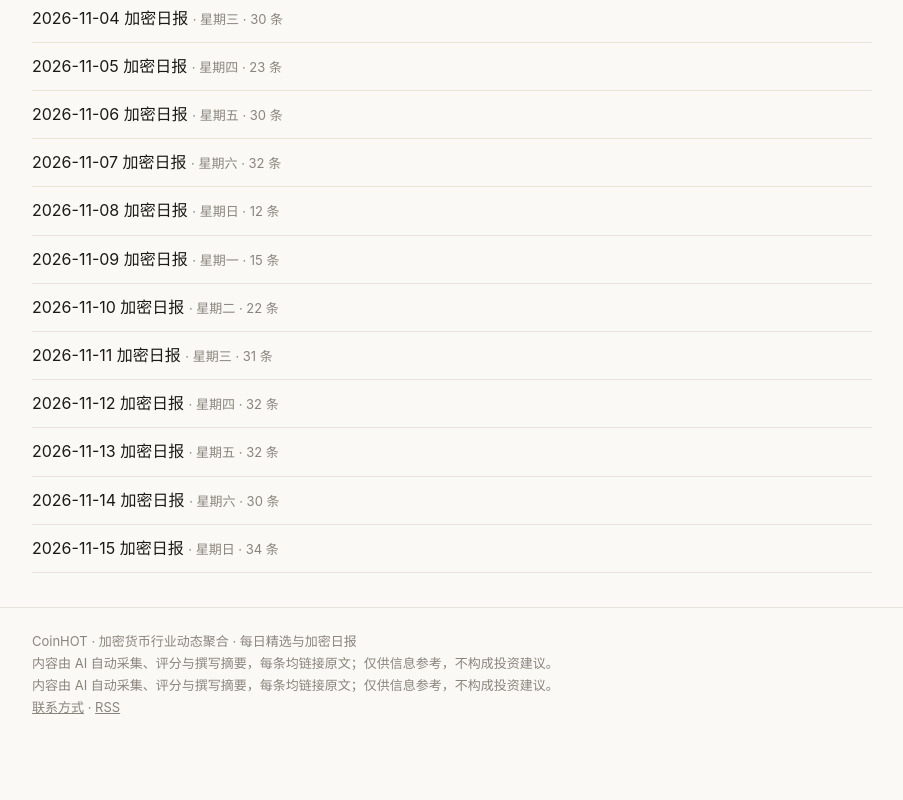
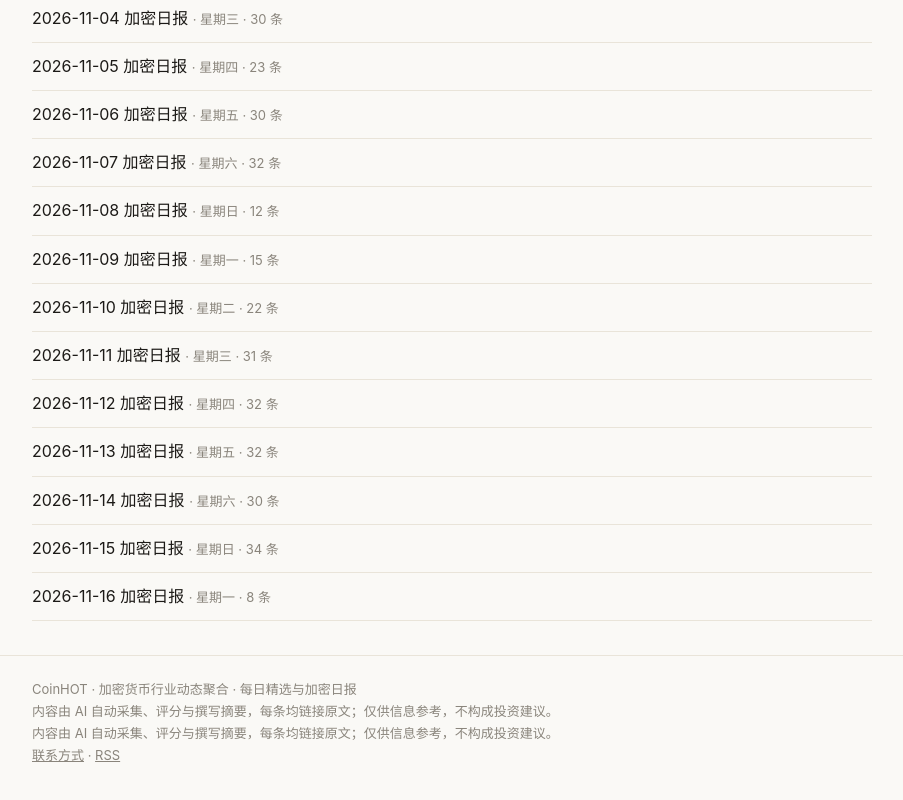
Before and after one commit to jxsite/coin-hot, a plain HTML site: page archive/index.html in a window 1280 px wide. Shown: the part 1443-2243 px from the top of the page, without its empty margins (188-1091 px from the left). Before the commit the page ends 2201 px from the top, so only its background shows below. Drawn offline with Linux system fonts and the light colour scheme.

Commit message:
更新往期日报列表

```diff
--- a/archive/index.html
+++ b/archive/index.html
@@ -96,6 +96,7 @@ td,th{border:1px solid var(--line);padding:6px 12px;text-align:left}
 <li><a href="/coin-hot/archive/2026-11-13.html"><span class="lang-zh">2026-11-13 加密日报</span><span class="lang-en">2026-11-13 Crypto Daily</span></a> <span style="color:var(--muted);font-size:13px">· <span class="lang-zh">星期五</span><span class="lang-en">Friday</span> · <span class="lang-zh">32 条</span><span class="lang-en">32 items</span></span></li>
 <li><a href="/coin-hot/archive/2026-11-14.html"><span class="lang-zh">2026-11-14 加密日报</span><span class="lang-en">2026-11-14 Crypto Daily</span></a> <span style="color:var(--muted);font-size:13px">· <span class="lang-zh">星期六</span><span class="lang-en">Saturday</span> · <span class="lang-zh">30 条</span><span class="lang-en">30 items</span></span></li>
 <li><a href="/coin-hot/archive/2026-11-15.html"><span class="lang-zh">2026-11-15 加密日报</span><span class="lang-en">2026-11-15 Crypto Daily</span></a> <span style="color:var(--muted);font-size:13px">· <span class="lang-zh">星期日</span><span class="lang-en">Sunday</span> · <span class="lang-zh">34 条</span><span class="lang-en">34 items</span></span></li>
+<li><a href="/coin-hot/archive/2026-11-16.html"><span class="lang-zh">2026-11-16 加密日报</span><span class="lang-en">2026-11-16 Crypto Daily</span></a> <span style="color:var(--muted);font-size:13px">· <span class="lang-zh">星期一</span><span class="lang-en">Monday</span> · <span class="lang-zh">8 条</span><span class="lang-en">8 items</span></span></li>
 </ul></div>
 <footer class="site"><div class="wrap">
 CoinHOT · 加密货币行业动态聚合 · 每日精选与加密日报<br/>内容由 AI 自动采集、评分与撰写摘要，每条均链接原文；仅供信息参考，不构成投资建议。<br/>
```
